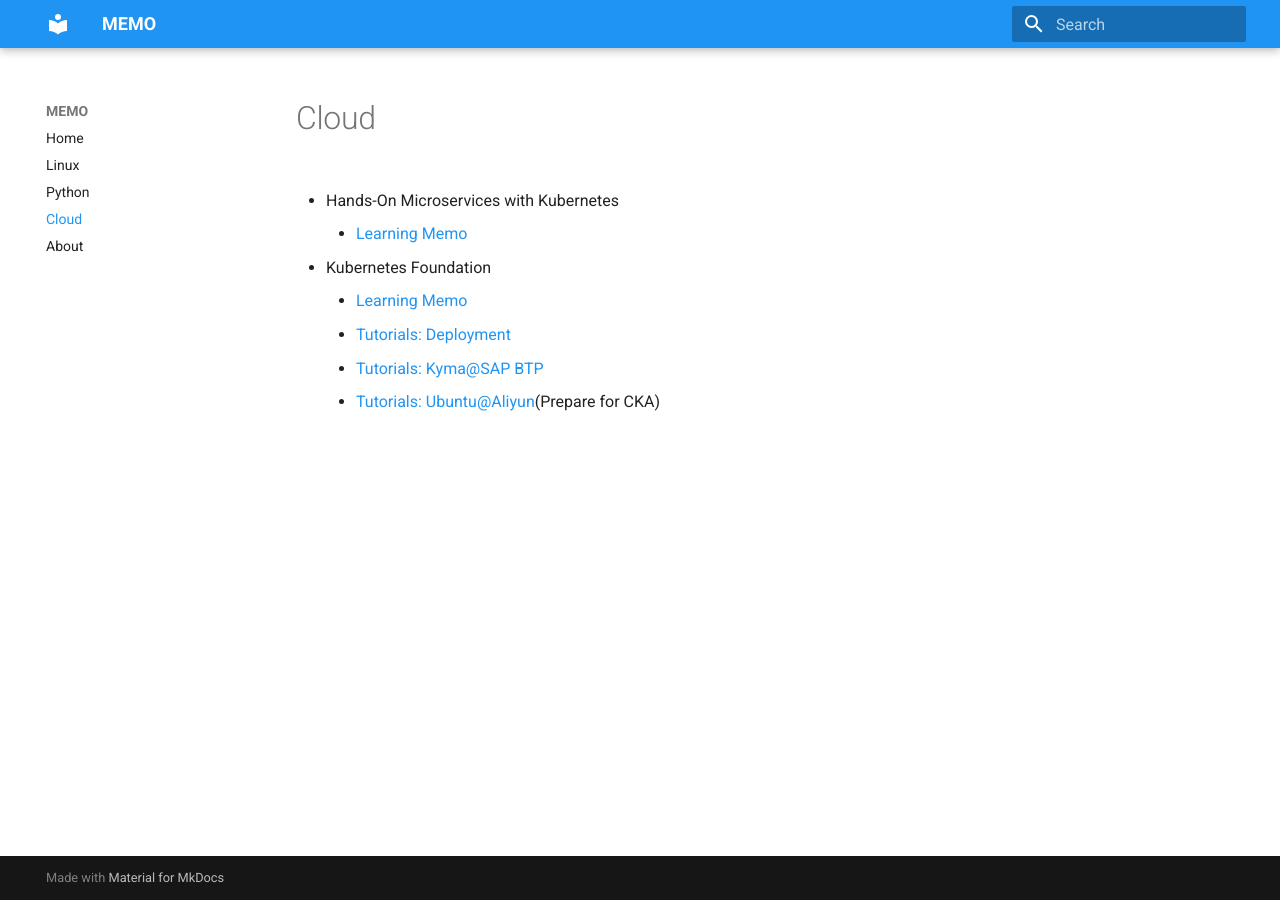
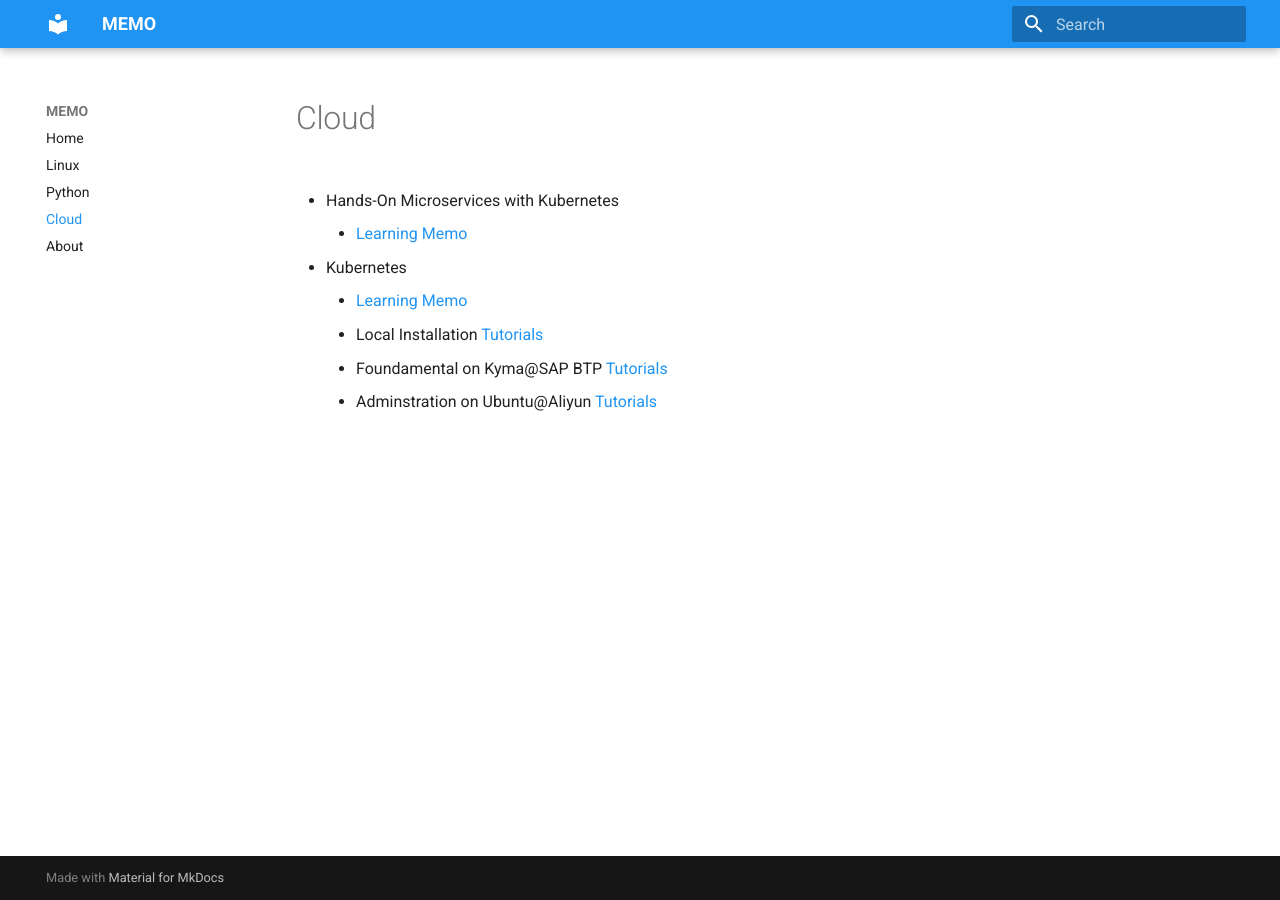
Before and after one commit to huyuhui001/mySite, an MkDocs documentation site: the page built from docs/cloud.md, in a window 1280 px wide. Built offline with MkDocs 1.6.1 and Material for MkDocs 9.7.7, drawn with Linux system fonts in a browser that asks for light colours.

Commit message:
Documentation

```diff
--- a/docs/cloud.md
+++ b/docs/cloud.md
@@ -4,8 +4,8 @@
     - [Learning Memo](./cloud/MicroservicesKubernetes.md)
 
 
-* Kubernetes Foundation
+* Kubernetes
     - [Learning Memo](./cloud/KubernetesFoundationMemo.md)
-    - [Tutorials: Deployment](./cloud/Kubernetes-Deployment.md)
-    - [Tutorials: Kyma@SAP BTP](./cloud/KubernetesTutorials-BTP-trail.md)
-    - [Tutorials: Ubuntu@Aliyun](./cloud/KubernetesTutorials-Aliyun-Ubuntu.md)(Prepare for CKA)
+    - Local Installation [Tutorials](./cloud/Kubernetes-Deployment.md)
+    - Foundamental on Kyma@SAP BTP [Tutorials](./cloud/KubernetesTutorials-BTP-trail.md)
+    - Adminstration on Ubuntu@Aliyun [Tutorials](./cloud/KubernetesTutorials-Aliyun-Ubuntu.md)
```
